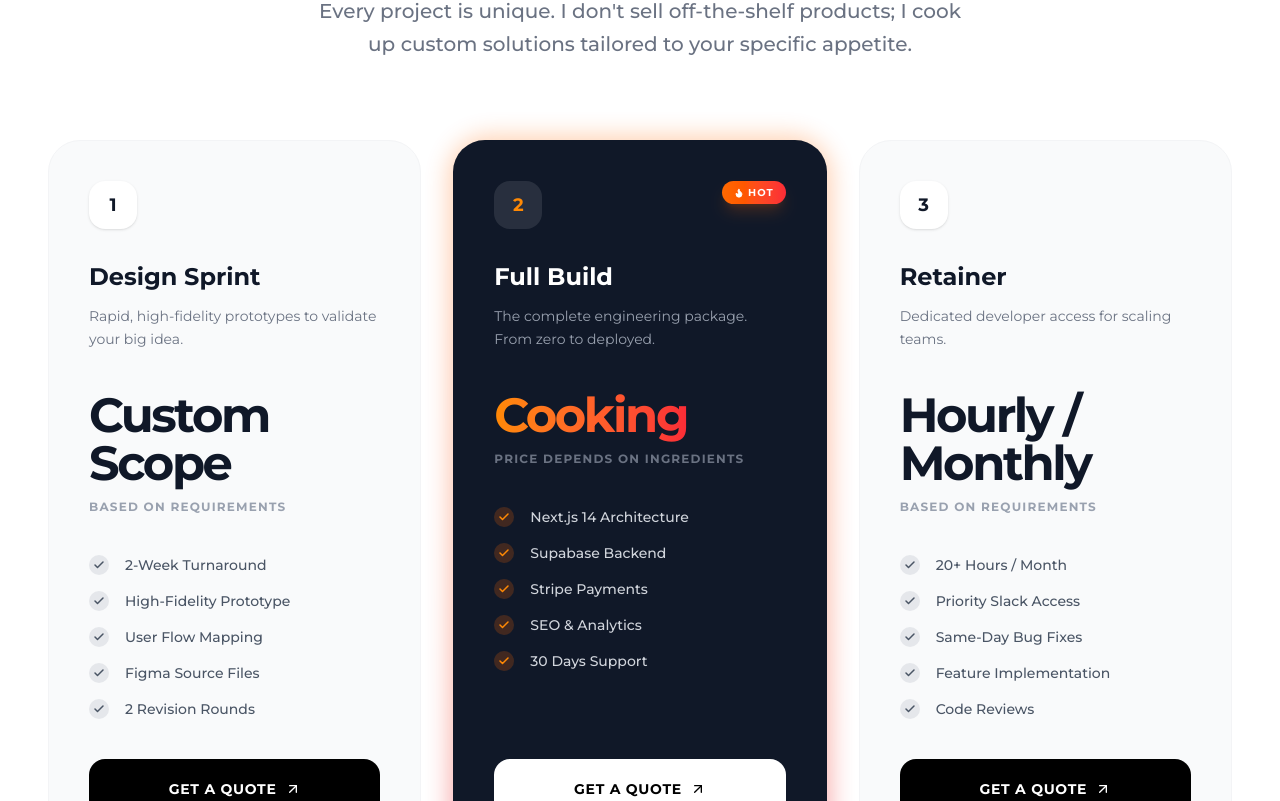
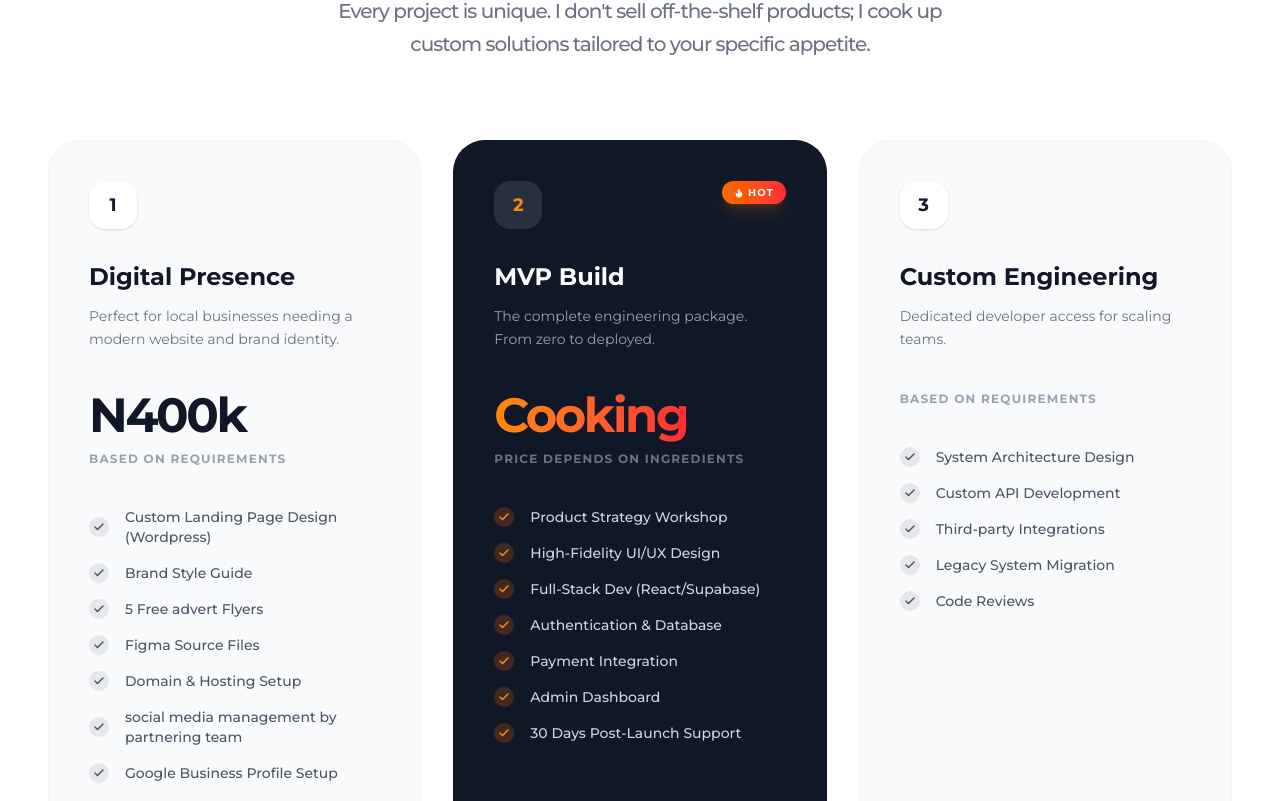
Before and after one commit to dev-emmy001/emekavictor-, a Next.js app: page /pricing in a window 1280 px wide. Shown: the part 359-1160 px from the top of the page. Built offline with nearby package versions, Linux system fonts and the light colour scheme.

Commit message:
about page tweaks

```diff
--- a/src/app/about/page.tsx
+++ b/src/app/about/page.tsx
@@ -30,8 +30,44 @@ const experience = [
     description:
       "A software company creating tools to solve community problems, starting from Aba.",
   },
+    {
+    year: "2025",
+    role: "Lead Designer",
+    company: "Blutech Innovations",
+      description:
+      "Collaborated on UI/UX designs for client projects, enhancing user engagement through intuitive interfaces.",
+
+    },
+
 ];
 
+const education = [
+  {
+    year: "2025 — Present",
+    role: "M.Eng Computer Engineering",
+    description:
+      "Nnamdi Azikiwe University, Nigeria.",
+  },
+  {
+    year: "2019 — 2025",
+    role: "Secondary Education",
+    description:
+      "Supreme Competence Academy - Oxford International School, Aba.",
+  },
+  {
+    year: "2025",
+    role: "Frontend Developer Certification",
+    description:
+      "Innovation Growth Hub, Aba.",
+  },
+  {
+    year: "2025",
+    role: "Javascript Certification",
+    description:
+      "Udemy.",
+  },
+
+];
 // Philosophy/Values Data
 const values = [
   {
@@ -110,7 +146,7 @@ export default function About() {
               </span>
             </div>
 
-         {/* profile image */}
+            {/* profile image */}
             <Image
               src="/profile.jpg"
               alt="Emeka Victor"
@@ -144,14 +180,15 @@ export default function About() {
                 Developers Fellowship, I don't just look at the code; I look at
                 the experience. I understand that a great application needs to
                 be functional and beautiful. My Stack: ReactNative, Next.js,
-                JavaScript, Wordpress, Python, Rust!. My Philosophy: Start with a vision, break
-                things if you have to, and don't stop until it works.
+                JavaScript, Wordpress, Python, Rust!. My Philosophy: Start with
+                a vision, break things if you have to, and don't stop until it
+                works.
               </p>
             </motion.div>
 
             {/* Signature / Decorative Element */}
             <div className="mt-12 opacity-50">
-              <span className="font-serif italic text-4xl text-gray-300">
+              <span className="font-serif italic text-4xl text-gray-400">
                 Emeka V.
               </span>
             </div>
@@ -199,7 +236,47 @@ export default function About() {
             ))}
           </div>
         </div>
+        {/* --- Education TIMELINE --- */}
+        <div className="mb-32">
+          <div className="flex justify-between items-end mb-16">
+            <h2 className="text-4xl md:text-5xl font-bold tracking-tight text-gray-900">
+              Education
+            </h2>
+            <span className="hidden md:block text-gray-400 text-sm font-medium">
+              {/* (2022 — 2025) */}
+            </span>
+          </div>
 
+          <div className="space-y-8">
+            {education.map((item, index) => (
+              <motion.div
+                key={index}
+                initial={{ opacity: 0, y: 20 }}
+                whileInView={{ opacity: 1, y: 0 }}
+                viewport={{ once: true }}
+                transition={{ delay: index * 0.1 }}
+                className="group flex flex-col md:flex-row md:items-center justify-between py-8 border-b border-gray-100 hover:border-gray-300 transition-colors"
+              >
+                <div className="md:w-1/4 mb-2 md:mb-0">
+                  <span className="text-sm font-bold text-gray-400 group-hover:text-black transition-colors">
+                    {item.year}
+                  </span>
+                </div>
+                <div className="md:w-1/3 mb-4 md:mb-0">
+                  <h4 className="text-2xl font-bold text-gray-900">
+                    {item.role}
+                  </h4>
+                  {/* <span className="text-gray-500">{item.company}</span> */}
+                </div>
+                <div className="md:w-1/3">
+                  <p className="text-gray-500 text-lg leading-relaxed group-hover:text-gray-700 transition-colors">
+                    {item.description}
+                  </p>
+                </div>
+              </motion.div>
+            ))}
+          </div>
+        </div>
         {/* --- PHILOSOPHY GRID --- */}
         <div>
           <div className="mb-16 max-w-2xl">
--- a/src/app/components/testimonial.tsx
+++ b/src/app/components/testimonial.tsx
@@ -94,7 +94,7 @@ export default function Testimonials() {
               <motion.div
                 key={t.id}
                 className={`
-                  group min-w-[320px] md:min-w-[500px] p-8 md:p-12 rounded-[2rem] bg-gray-50
+                  group min-w-[320px] md:min-w-[500px] p-8 md:p-12 rounded-[2rem] h-fit bg-gray-50
                   border border-transparent transition-all duration-500
                   ${t.color} hover:bg-white hover:shadow-2xl hover:shadow-gray-200/50
                 `}
@@ -108,7 +108,7 @@ export default function Testimonials() {
                 </div>
 
                 {/* Text */}
-                <p className="text-xl md:text-2xl font-medium text-gray-800 leading-relaxed mb-10">
+                <p className="text-l md:text-xl font-medium text-gray-800 leading-relaxed mb-10">
                   {t.text}
                 </p>
 
--- a/src/app/extrapricing/page.tsx
+++ b/src/app/extrapricing/page.tsx
@@ -16,7 +16,7 @@ const services = [
   {
     id: "branding",
     title: "Brand Identity",
-    price: "Starts at $1,200",
+    price: "Starts at N200,000",
     description:
       "A complete visual identity system to help your business stand out in a crowded market.",
     icon: Layers,
@@ -33,7 +33,7 @@ const services = [
   {
     id: "wordpress",
     title: "WordPress Development",
-    price: "Starts at $1,800",
+    price: "Starts at N250,000",
     description:
       "Custom, high-performance WordPress sites tailored to your specific business needs.",
     icon: Monitor,
@@ -50,7 +50,7 @@ const services = [
   {
     id: "contract",
     title: "Retainer & Contract",
-    price: "$50 / hour",
+    price: "N100,000 / Week",
     description:
       "Flexible engineering and design support for teams needing extra hands on deck.",
     icon: Briefcase,
@@ -82,7 +82,7 @@ export default function ServicesPricing() {
             className="text-5xl md:text-7xl font-bold tracking-tighter leading-[0.95] mb-6 text-gray-900"
           >
             Project based <br />
-            <span className="text-gray-300">solutions.</span>
+            <span className="text-gray-500">solutions.</span>
           </motion.h1>
           <p className="text-xl text-gray-500 max-w-xl">
             Tailored packages for specific needs. Whether you need a fresh look,
--- a/src/app/pricing/page.tsx
+++ b/src/app/pricing/page.tsx
@@ -9,42 +9,46 @@ import Footer from "../components/Footer";
 const plans = [
   {
     id: "design",
-    name: "Design Sprint",
-    description: "Rapid, high-fidelity prototypes to validate your big idea.",
-    label: "Custom Scope",
+    name: "Digital Presence",
+    description: "Perfect for local businesses needing a modern website and brand identity.",
+    label: "N400k",
     features: [
-      "2-Week Turnaround",
-      "High-Fidelity Prototype",
-      "User Flow Mapping",
+      "Custom Landing Page Design (Wordpress)",
+      "Brand Style Guide",
+      "5 Free advert Flyers",
       "Figma Source Files",
-      "2 Revision Rounds",
+      "Domain & Hosting Setup",
+      "social media management by partnering team",
+      "Google Business Profile Setup",
     ],
     highlight: false,
   },
   {
     id: "dev",
-    name: "Full Build",
+    name: "MVP Build",
     description: "The complete engineering package. From zero to deployed.",
     label: "Cooking", // The user requested specific replacement
     features: [
-      "Next.js 14 Architecture",
-      "Supabase Backend",
-      "Stripe Payments",
-      "SEO & Analytics",
-      "30 Days Support",
+      "Product Strategy Workshop", //(handled by team partners)
+      "High-Fidelity UI/UX Design",
+      "Full-Stack Dev (React/Supabase)",
+      "Authentication & Database",
+      "Payment Integration",
+      "Admin Dashboard",
+      "30 Days Post-Launch Support",
     ],
     highlight: true, // The "Hot" plan
   },
   {
-    id: "retainer",
-    name: "Retainer",
+    id: "Custom Engineering",
+    name: "Custom Engineering",
     description: "Dedicated developer access for scaling teams.",
-    label: "Hourly / Monthly",
+    label: "",
     features: [
-      "20+ Hours / Month",
-      "Priority Slack Access",
-      "Same-Day Bug Fixes",
-      "Feature Implementation",
+      "System Architecture Design",
+      "Custom API Development",
+      "Third-party Integrations",
+      "Legacy System Migration",
       "Code Reviews",
     ],
     highlight: false,
@@ -77,10 +81,10 @@ export default function Pricing() {
             className="text-5xl md:text-7xl font-bold tracking-tighter leading-[1] mb-6 text-gray-900"
           >
             Value based <br />
-            <span className="text-gray-400">development.</span>
+            <span className="text-gray-500">development.</span>
           </motion.h1>
 
-          <p className="text-lg md:text-xl text-gray-500 max-w-2xl mx-auto leading-relaxed font-medium">
+          <p className="text-lg md:text-xl tracking-tighter text-gray-500 max-w-2xl mx-auto leading-relaxed font-medium">
             Every project is unique. I don't sell off-the-shelf products; I cook up custom solutions tailored to your specific appetite.
           </p>
         </div>
@@ -100,7 +104,7 @@ export default function Pricing() {
             >
               {/* "Cooking" Glow Effect for Highlighted Card */}
               {plan.highlight && (
-                <div className="absolute -inset-1 bg-gradient-to-b from-orange-500 to-red-600 rounded-[2.5rem] blur-md opacity-30 group-hover:opacity-50 transition-opacity duration-500" />
+                <div className="absolute -inset-1 opacity-30 group-hover:opacity-50 transition-opacity duration-500" />
               )}
 
               <div
@@ -189,7 +193,7 @@ export default function Pricing() {
         <div className="mt-20 text-center">
              <p className="text-gray-500 mb-6">Looking for specific one-off services?</p>
              <a
-                href="/services"
+                href="/extrapricing"
                 className="inline-flex items-center gap-2 px-8 py-4 bg-gray-50 hover:bg-gray-100 text-gray-900 rounded-full font-bold transition-colors"
              >
                 View Service Menu <ArrowUpRight size={18} />
```
